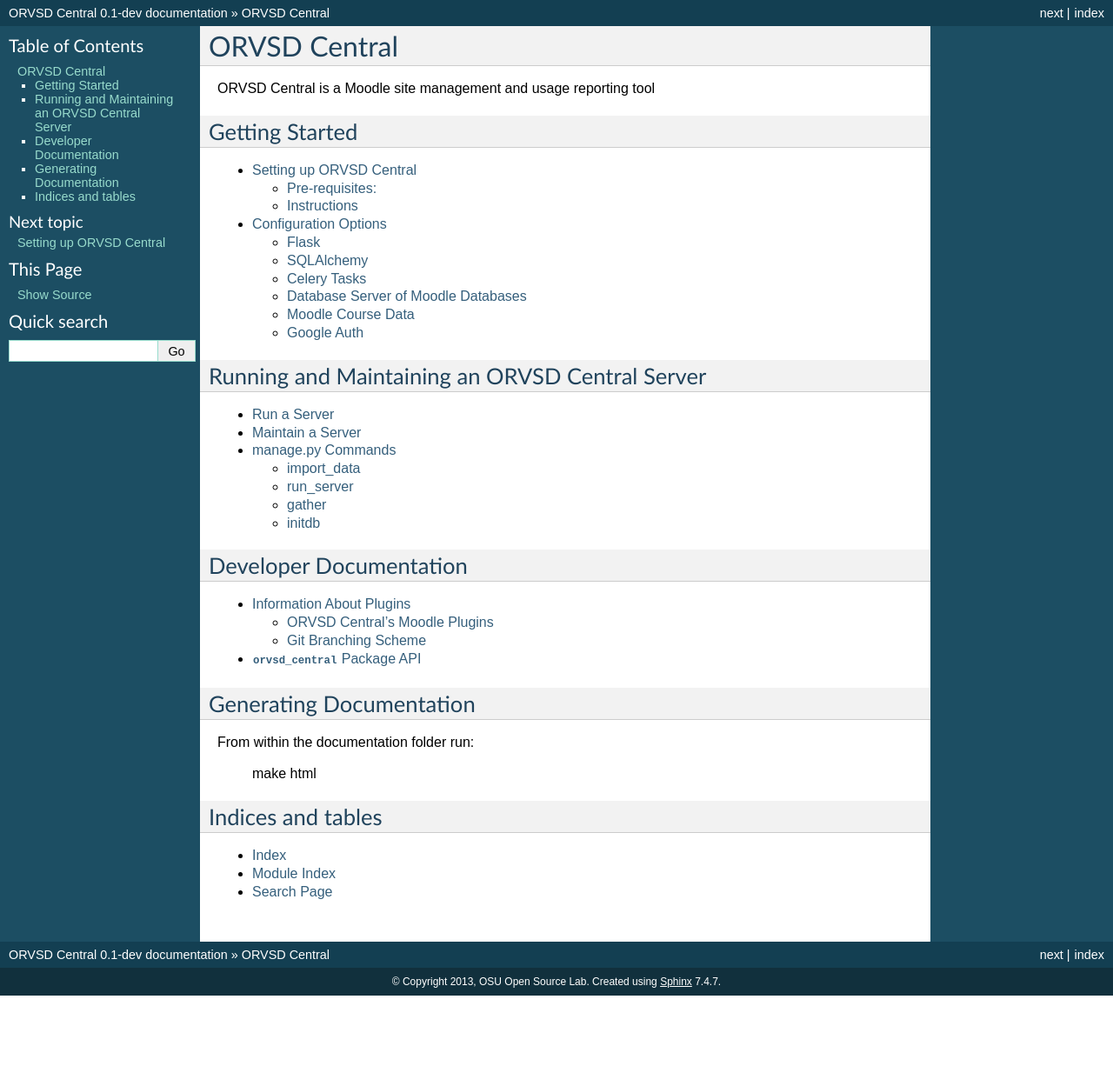
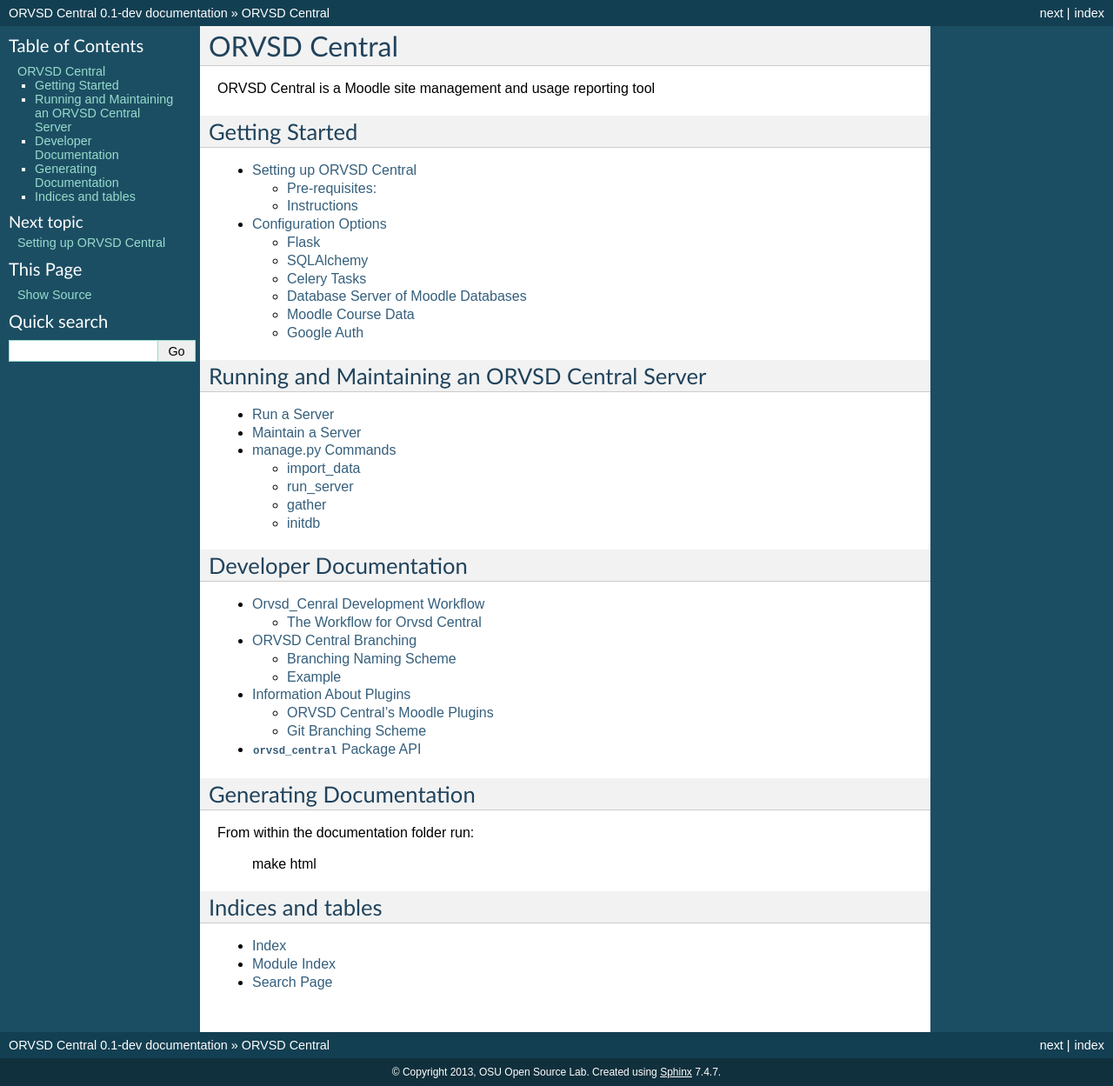
Before and after one commit to osuosl/orvsd_central, a Sphinx documentation site: the page built from docs/source/index.rst, in a window 1280 px wide. Shown: the whole page at 87% size. Built offline with Sphinx 7.4.7, drawn with Linux system fonts in a browser that asks for light colours; pages that are not in the unit, such as notebooks, are missing from menus; before the commit the page ends 1145 px from its top, so only the background shows below that; some of the changed lines change nothing that is shown.

Commit message:
Added workflow docs for orvsd_central refs #83

```diff
--- /dev/null
+++ b/docs/source/branching.rst
@@ -0,0 +1,21 @@
+ORVSD Central Branching
+=======================
+
+Branching Naming Scheme
+-----------------------
+
+The basic branch naming scheme ORVSD Central branching on GitHub is as follows:
+
+`desriptive_issue_title-issue#`
+
+Example
+-------
+
+Say you need to create a branch to resolve `issue #97: Submit Button Disapears
+on Page Reload` (for example). The branch name would look like this:
+
+`submit_button_fix-97`
+
+The descriptive title should be should but also summarize the issue at hand
+so someone looking at the list of branches can figure out what the branch is
+for without having to look at the list of issues.
--- a/docs/source/index.rst
+++ b/docs/source/index.rst
@@ -32,6 +32,8 @@
 .. toctree::
    :maxdepth 2
 
+   workflow
+   branching
    plugins
    orvsd_central_api
 
--- /dev/null
+++ b/docs/source/workflow.rst
@@ -0,0 +1,40 @@
+Orvsd_Cenral Development Workflow
+=================================
+
+The Workflow for Orvsd Central
+------------------------------
+When developing TheOC please follow this general workflow (details provided
+below the numbered list)
+
+1. Create Issues.
+
+    * When an issue arises create an issue for it
+    * When a feature needs to be developed create an issue for it
+    * Do not work on anything that will eventually be pushed to production
+      unless there is an issue create before work begins
+
+2. Make Branches for each issue
+
+    * Unless expressly specified one should always branch from the `develop`
+      branch.
+    * Once you have created an appropriate issue on either GitHub or Code.O.O
+      for ORVSD Central or the Moodle Plugins respectively.
+    * When creating a new branch in orvsd_central please follow `these
+      guidelines <./tranching.html>`_. [descriptive_name-<issue #>]
+    * Refer to `these docs <./plugins.html>`_ for specific branching syntax to
+      plugins. `[<moodle version>/<feature or bug>/<issue #>_optional_descriptive_name]`
+
+3. Assign individuals to each issue
+
+    * Once you have created an issue make sure to assign it to one of the
+      developers on the project who can best resolve the issue. If you yourself
+      can handle the issue assign yourself.
+    * Contact whoever you have assigned to the issue in the dev irc channel so
+      they know they have been assigned the issue.
+
+
+4. Review regularly
+
+    * Projects should be reviewed from the planning stages onward
+    * Before beginning a project be sure to have your plan reviewed by the one
+      of your peers.
```
